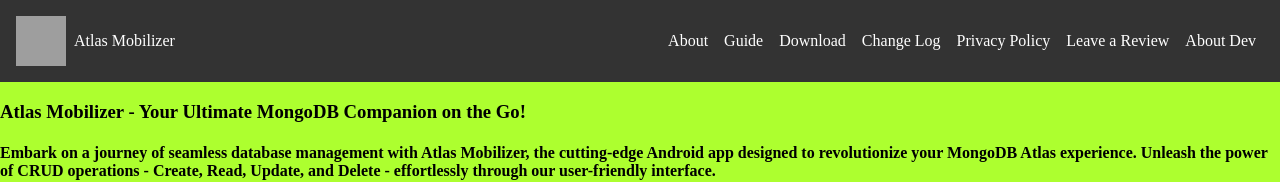
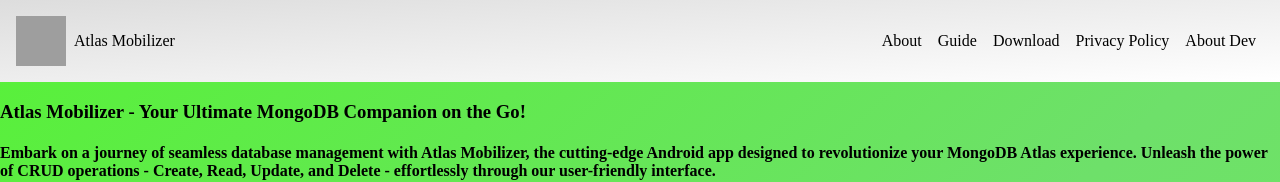
Before and after one commit to Dan-Koyuki/Dicoding-Belajar-Dasar-Pemrograman-Web, a plain HTML site: page index.html in a window 1280 px wide. Shown: the top 182 px of the page. Drawn offline with Linux system fonts and the light colour scheme; grey boxes are pictures that could not be loaded.

Commit message:
more structure plan

```diff
--- a/index.html
+++ b/index.html
@@ -10,7 +10,7 @@
   <link rel="stylesheet" href="./styles/large.css">
 </head>
 <body>
-  <header>
+  <header class="sticky">
     <nav class="navbar">
       <div class="logo-container">
         <img class="logo" src="https://res.cloudinary.com/dankoyuki/image/upload/v1707302836/Atlas%20Mobilizer/ecyf6rpow9cgvqqz33bw.png" />
@@ -19,13 +19,10 @@
       <div class="menu-container">
         <a class="burger-menu" href="#" onclick="toggleMenu()">☰</a>
         <div class="menu-links">
-          <a class="my-2 border-none text-white" href="#Intro & App Screenshot">About</a>
+          <a class="my-2 border-none text-white" href="#Intro&AppScreenshot">About</a>
           <a class="my-2" href="./public/html/guide.html">Guide</a>
           <a class="my-2" href="#GettingStarted">Download</a>
-          <!-- Burger Menu -->
-          <a class="my-2" href="./public/html/changeLog.html">Change Log</a>
           <a class="my-2" href="https://dan-koyuki.github.io/Mobile-Native_Atlas-Mobilizer/">Privacy Policy</a>
-          <a class="my-2" href="#Review">Leave a Review</a>
           <a class="my-2" href="https://dan-koyuki-profile.vercel.app">About Dev</a>
         </div>
       </div>
@@ -33,7 +30,7 @@
   </header>
 
   <main>
-    <section id="Intro&App Screenshot">
+    <section id="Intro&AppScreenshot">
       <article>
         <h1>Atlas Mobilizer - Your Ultimate MongoDB Companion on the Go!</h1>
         <h4>Embark on a journey of seamless database management with Atlas Mobilizer, the cutting-edge Android app designed to revolutionize your MongoDB Atlas experience. Unleash the power of CRUD operations - Create, Read, Update, and Delete - effortlessly through our user-friendly interface.</h4>
--- a/styles/global.css
+++ b/styles/global.css
@@ -9,11 +9,11 @@
   margin: 0 !important;
   padding: 0 !important;
   background: linear-gradient(
-      to bottom,
-      transparent,
-      transparent
+      to bottom right,
+      #57f138,
+      #6ee06a,
+      #6feb59
     )
-    greenyellow;
 }
 
 @media (min-width: 620px){
--- a/styles/large.css
+++ b/styles/large.css
@@ -4,8 +4,8 @@
   justify-content: space-between;
   align-items: center;
   padding: 1rem;
-  background-color: #333;
-  color: white;
+  background: linear-gradient(to bottom right, #dddddd, #ffffff);
+  color: rgb(0, 0, 0);
 }
 
 .logo-container {
@@ -42,7 +42,7 @@
   .menu-links a {
     margin: 0 0.5rem;
     text-decoration: none;
-    color: white;
+    color: rgb(0, 0, 0);
   }
 
 }
@@ -62,3 +62,8 @@
 .my-2{
   margin: 0 0.5rem;
 }
+
+.sticky {
+  position: sticky;
+  top: 0;
+}
```
